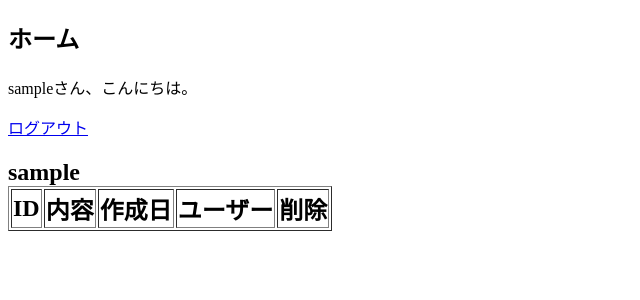
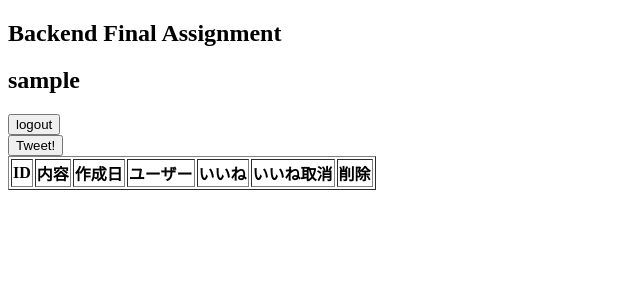
Before and after one commit to shinonome-inc/backend-final-assignment-bun, a Django app: page /tweets/home/ in a window 1280 px wide. Shown: the part 108-408 px from the top of the page, without its empty margins (0-640 px from the left). Run offline with Django 4.2, Linux system fonts and the light colour scheme; the visitor is signed in with stand-in values (Sample User, id 1); data comes from the database, SQL or seed files in the repository; data that the repository does not hold is empty.

Commit message:
createできないんですけど

```diff
--- a/accounts/views.py
+++ b/accounts/views.py
@@ -6,6 +6,8 @@ from django.http import Http404
 from django.shortcuts import get_object_or_404, redirect, render
 from django.urls import reverse_lazy
 from django.views.generic import CreateView, DetailView
+
+from tweets.models import Tweet
 
 from .forms import SignUpForm
 
--- a/templates/tweets/home.html
+++ b/templates/tweets/home.html
@@ -1,15 +1,22 @@
 {% extends 'base.html' %}
-{% block title %}ホーム{% endblock %}
-{% block h1 %}ホーム{% endblock %}
+{% load static %}
+
+{% block title %}
+HOME
+{% endblock title %}
 
 {% block content %}
-<div class="container">
-    <h1 class="my-5"></h1>
-    <p>{{ user.username }}さん、こんにちは。</p>
-    <a href="{% url 'accounts:logout' %}">ログアウト</a>
+  <h1>Backend Final Assignment</h1>
+    {% if request.user.is_authenticated %}
     <h2>
-        {% if request.user.is_authenticated %}
       {{ request.user.username }}
+    </h2>
+    <div>
+      <a href="{% url 'accounts:logout' %}"><button>logout</button></a>
+    </div>
+    <div>
+      <a href="{% url 'tweets:create' %}"><button>Tweet!</button></a>
+    </div>
     <div>
       <table border="1">
         <tr>
@@ -17,27 +24,47 @@
             <th>内容</th>
             <th>作成日</th>
             <th>ユーザー</th>
+            <th>いいね</th>
+            <th>いいね取消</th>
             <th>削除</th>
         </tr>
-                {% for tweet in tweets %}
+        {% for tweets in tweet %}
           <tr>
             <td>{{ tweet.id }}</td>
-                    <td><a href={% url 'tweets:detail' tweet.pk %}>{{ tweet.content }}</a></td>
+            <td><a href={% url 'tweets:detail' tweet.id %}>{{ tweet.content }}</a></td>
             <td>{{ tweet.created_at }}</td>
             <td>{{ tweet.user }}</td>
+            <td>
+              {% if tweet not in liked_tweets %}
+                <input id="like_button{{tweet.id}}" data-tweet-id={{tweet.id}} data-is-liked="false" data-tweet-url="{% url 'tweets:like' tweet.id %}" value="いいね" type="button" onclick="set_or_unset_like_tweet(event)" style="visibility:visible;">
+              {% else %}
+                <input id="like_button{{tweet.id}}" data-tweet-id={{tweet.id}} data-is-liked="false" data-tweet-url="{% url 'tweets:like' tweet.id %}" value="いいね" type="button" onclick="set_or_unset_like_tweet(event)" style="visibility:hidden;">
+              {% endif %}
+            </td>
+            <td>
+              {% if tweet in liked_tweets %}
+                <input id="unlike_button{{tweet.id}}" data-tweet-id={{tweet.id}} data-is-liked="true" data-tweet-url="{% url 'tweets:unlike' tweet.id %}" value="いいね取消" type="button" onclick="set_or_unset_like_tweet(event)" style="visibility:visible;">
+              {% else %}
+                <input id="unlike_button{{tweet.id}}" data-tweet-id={{tweet.id}} data-is-liked="true" data-tweet-url="{% url 'tweets:unlike' tweet.id %}" value="いいね取消" type="button" onclick="set_or_unset_like_tweet(event)" style="visibility:hidden;">
+              {% endif %}
+            </td>
+            <td>
+              {% if tweet.user == request.user %}
+                <form action="{% url 'tweets:delete' tweet.id %}" method="POST">
+                  {% csrf_token %}
+                  <button type="submit">削除</button>
+                </form>
+              {% endif %}
+            </td>
           </tr>
         {% endfor %}
       </table>
     </div>
-
     {% else %}
     現在ログインしていません
     <div>
       <a href="{% url 'accounts:signup' %}"><button>SignUp</button></a>
-            <a href="{% url 'accounts:login' %}"><button>ログイン</button></a>
+      <a href="{% url 'accounts:login' %}"><button>login</button></a>
     </div>
     {% endif %}
-    </h2>
-
-</div>
-{% endblock %}
+{% endblock content %}
--- a/tweets/urls.py
+++ b/tweets/urls.py
@@ -5,9 +5,9 @@ from . import views
 app_name = "tweets"
 urlpatterns = [
     path("home/", views.HomeView.as_view(), name="home"),
-    # path('create/', views.TweetCreateView.as_view(), name='create'),
-    # path('<int:pk>/', views.TweetDetailView.as_view(), name='detail'),
-    # path('<int:pk>/delete/', views.TweetDeleteView.as_view(), name='delete'),
-    # path('<int:pk>/like/', views.LikeView, name='like'),
-    # path('<int:pk>/unlike/', views.UnlikeView, name='unlike'),
+    path("create/", views.TweetCreateView.as_view(), name="create"),
+    path("<int:pk>/", views.TweetDetailView.as_view(), name="detail"),
+    path("<int:pk>/delete/", views.TweetDeleteView.as_view(), name="delete"),
+    path("<int:pk>/like/", views.LikeView.as_view(), name="like"),
+    path("<int:pk>/unlike/", views.UnlikeView.as_view(), name="unlike"),
 ]
--- a/tweets/views.py
+++ b/tweets/views.py
@@ -1,13 +1,93 @@
-from django.shortcuts import render
+from django.contrib.auth.mixins import LoginRequiredMixin
+from django.shortcuts import get_object_or_404, redirect, render
 from django.views.generic import TemplateView, View
-from django.contrib.auth.mixins import LoginRequiredMixin
 
-from tweets.models import Tweet
+from tweets.forms import TweetCreateForm
+from tweets.models import Like, Tweet
+
 # Create your views here.
 
 
 class HomeView(LoginRequiredMixin, View):
     def get(self, request, *args, **kwargs):
         tweets = Tweet.objects.select_related("user").all()
-        context = {"tweet": tweets}
+        liked_tweets = [
+            like_record.tweet for like_record in Like.objects.filter(user=request.user)
+        ]
+        context = {
+            "tweet": tweets,
+            "liked_tweets": liked_tweets,
+        }
         return render(request, "tweets/home.html", context)
+
+
+class TweetCreateView(LoginRequiredMixin, View):
+    def get(self, request, *args, **kwargs):
+        form = TweetCreateForm()
+        return render(request, "tweets/create.html", {"form": form})
+
+    def post(self, request, *args, **kwargs):
+        form = TweetCreateForm(data=request.POST)
+        if form.is_valid():
+            content = form.cleaned_data.get("content")
+            Tweet.objects.create(user=request.user, content=content)
+            return redirect("tweets:home")
+        return render(request, "tweets/create.html", {"form": form})
+
+
+class TweetDetailView(LoginRequiredMixin, View):
+    def get(self, request, *args, **kwargs):
+        tweet = get_object_or_404(
+            Tweet,
+            pk=kwargs.get("pk"),
+        )
+        is_tweet_user = tweet.user == request.user
+        like_count = Like.objects.filter(tweet=tweet).count()
+        context = {
+            "tweet": tweet,
+            "like_count": like_count,
+            "is_tweet_user": is_tweet_user,
+        }
+        return render(
+            request,
+            "tweets/detail.html",
+            context,
+        )
+
+
+class TweetDeleteView(LoginRequiredMixin, View):
+    def post(self, request, *args, **kwargs):
+        tweet = get_object_or_404(
+            Tweet,
+            pk=kwargs.get("pk"),
+        )
+        if tweet.user != request.user:
+            return HttpResponseForbidden()
+        tweet.delete()
+        return redirect("welcome:home")
+
+
+class LikeView(LoginRequiredMixin, View):
+    def post(self, request, *args, **kwargs):
+        tweet = get_object_or_404(
+            Tweet,
+            pk=kwargs.get("pk"),
+        )
+        if Like.objects.filter(user=request.user, tweet=tweet).exists():
+            return HttpResponse("UNIQUE constraint failed", status=200)
+        Like.objects.create(user=request.user, tweet=tweet)
+        params = {"tweet": tweet.id}
+        return JsonResponse(params, status=200)
+
+
+class UnlikeView(LoginRequiredMixin, View):
+    def post(self, request, *args, **kwargs):
+        tweet = get_object_or_404(
+            Tweet,
+            pk=kwargs.get("pk"),
+        )
+        if not (like_record := Like.objects.filter(user=request.user, tweet=tweet)):
+            return HttpResponse("Like Record Unexist", status=200)
+        like_record.delete()
+        params = {"data": tweet.id}
+        return JsonResponse(params, status=200)
```
Also changed, not shown: templates/tweets/create.html (added, +14 -0 lines), templates/tweets/detail.html (added, +29 -0 lines), tweets/forms.py (added, +9 -0 lines), tweets/models.py (+16 -0 lines), tweets/migrations/0001_initial.py (added). Lines whose indentation alone changed are shown as unchanged.
